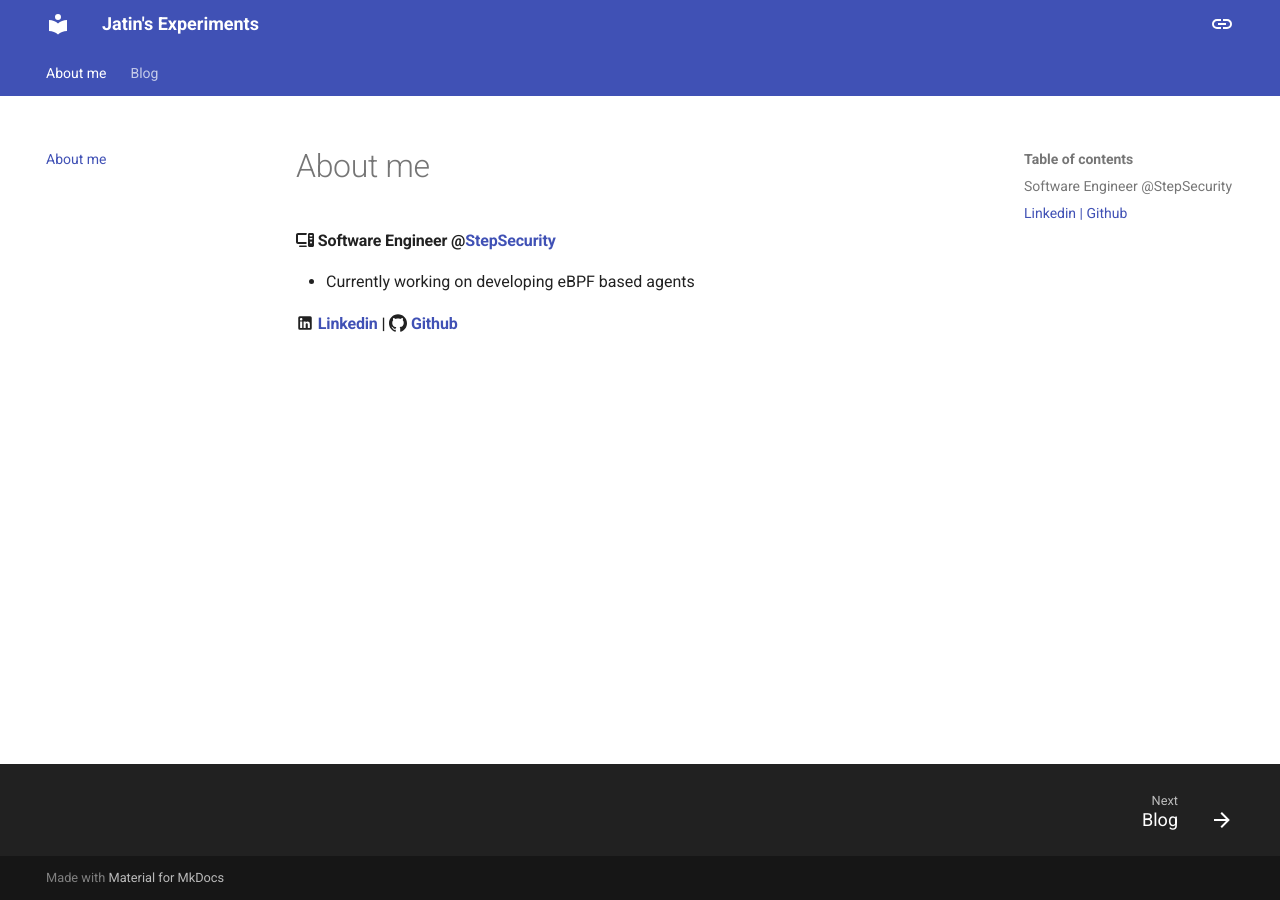
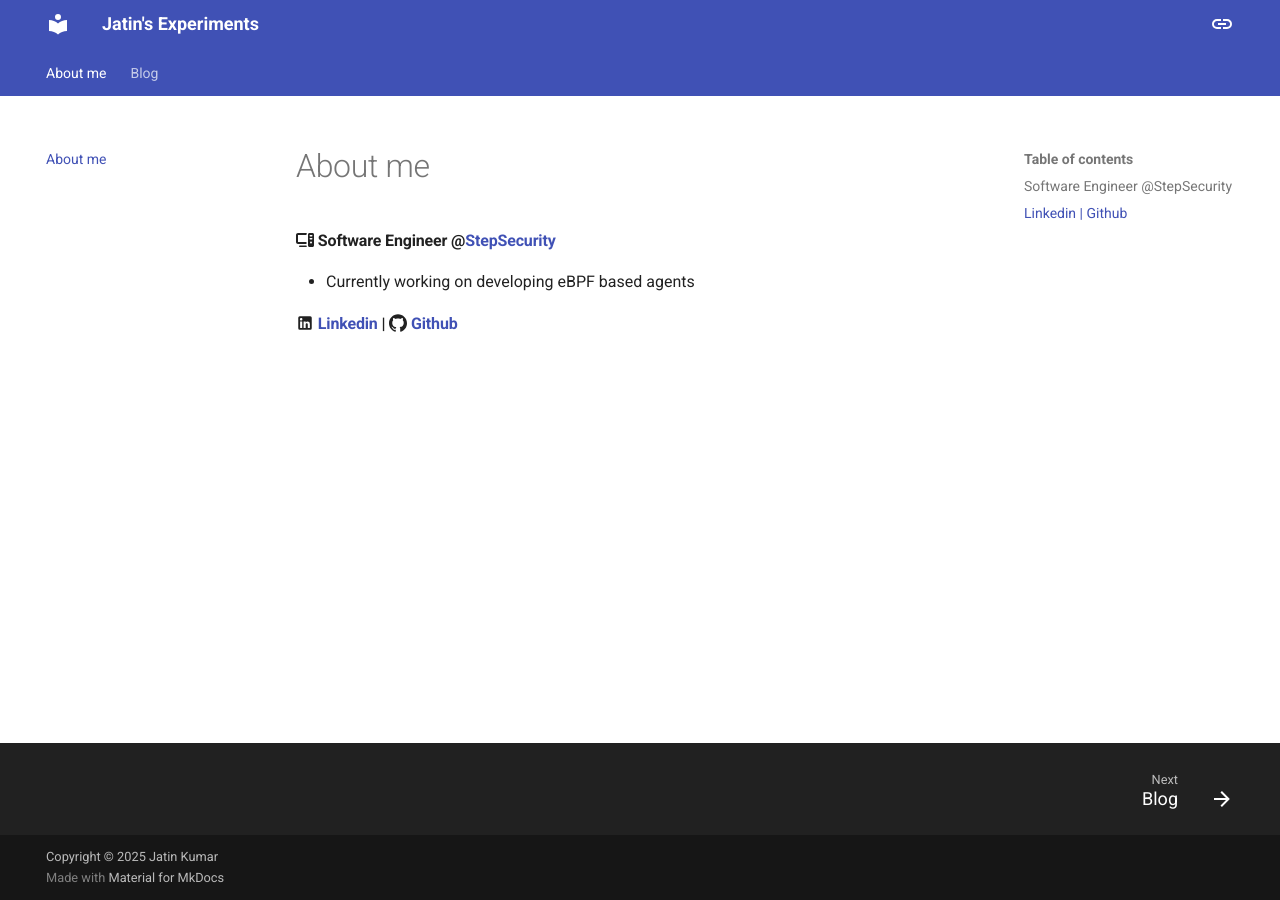
Before and after one commit to h0x0er/h0x0er.github.io, an MkDocs documentation site: the page built from docs/index.md, in a window 1280 px wide. Built offline with MkDocs 1.6.1 and Material for MkDocs 9.7.7, drawn with Linux system fonts in a browser that asks for light colours.

Commit message:
added footer

```diff
--- a/mkdocs.yml
+++ b/mkdocs.yml
@@ -1,6 +1,7 @@
 site_name: Jatin's Experiments
 site_url: https://h0x0er.github.io
 site_author: jatin
+copyright: Copyright &copy; 2025 Jatin Kumar
 theme:
   name: material
   features:
```
